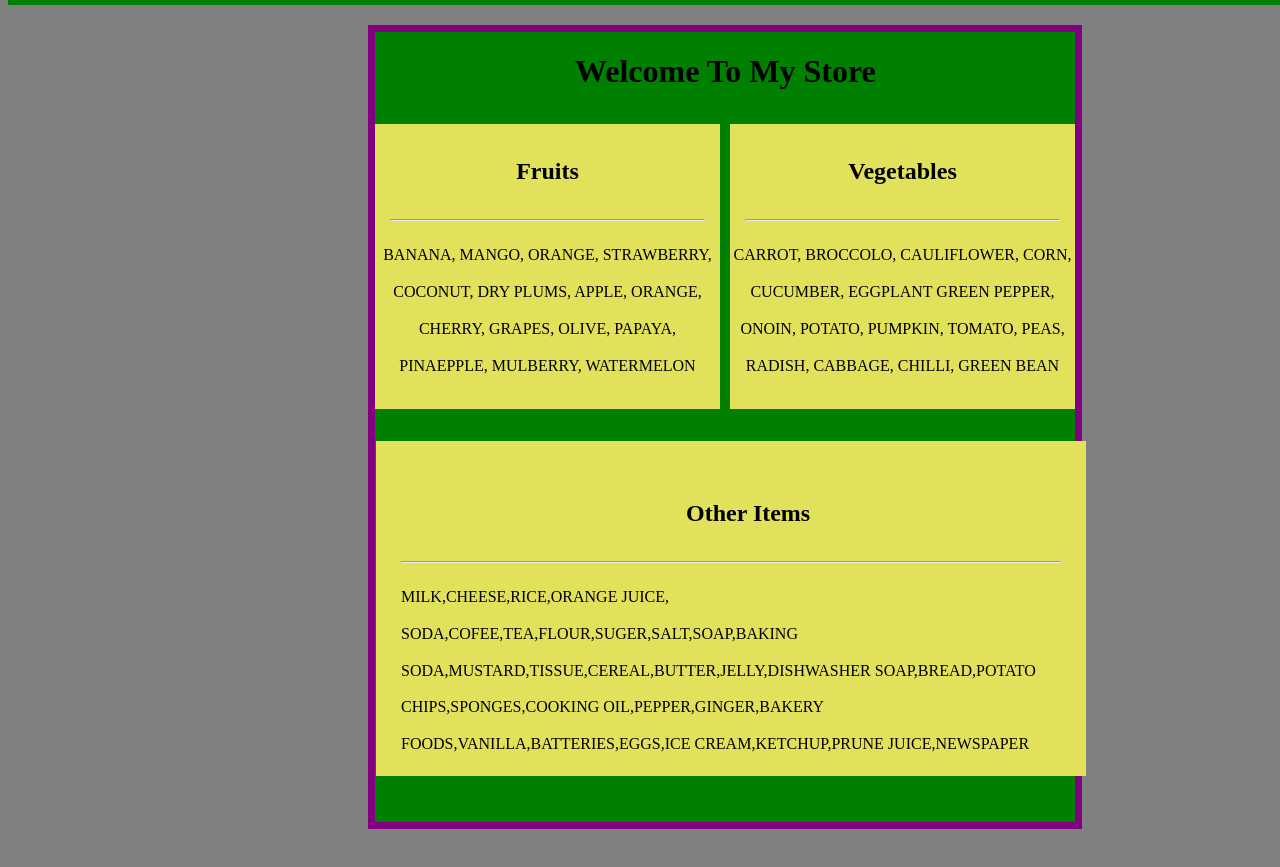
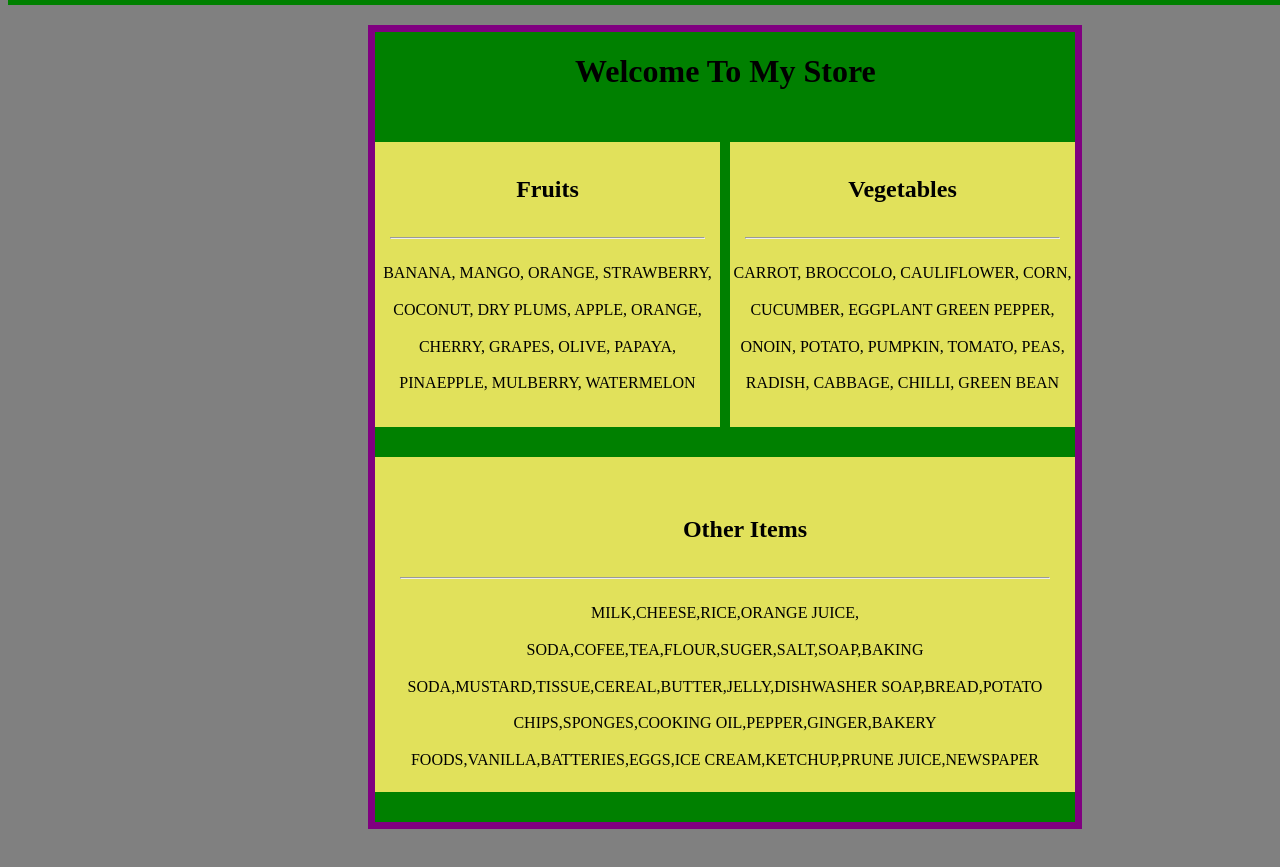
Before and after one commit to raghavkhandelwal11/CSS_Assignment3, a plain HTML site: page index.html in a window 1280 px wide. Shown: the part 1335-2202 px from the top of the page. After the commit the page ends 2164 px from the top, so only its background shows below. Drawn offline with Linux system fonts and the light colour scheme.

Commit message:
two minor changes made

```diff
--- a/index.html
+++ b/index.html
@@ -82,13 +82,15 @@
             <hr class="te">
             <p>CARROT, BROCCOLO, CAULIFLOWER, CORN, CUCUMBER, EGGPLANT GREEN PEPPER, ONOIN, POTATO, PUMPKIN, TOMATO, PEAS, RADISH, CABBAGE, CHILLI, GREEN BEAN</p>
         </div>
+
+        <div class="otherItems">
+            <h2 class="fixIt2">Other Items</h2>
+            <hr>
+            <p>MILK,CHEESE,RICE,ORANGE JUICE, SODA,COFEE,TEA,FLOUR,SUGER,SALT,SOAP,BAKING SODA,MUSTARD,TISSUE,CEREAL,BUTTER,JELLY,DISHWASHER SOAP,BREAD,POTATO CHIPS,SPONGES,COOKING OIL,PEPPER,GINGER,BAKERY FOODS,VANILLA,BATTERIES,EGGS,ICE CREAM,KETCHUP,PRUNE JUICE,NEWSPAPER</p>
+        </div>
     </div>
 
-    <div class="otherItems">
-        <h2 class="fixIt2">Other Items</h2>
-        <hr>
-        <p>MILK,CHEESE,RICE,ORANGE JUICE, SODA,COFEE,TEA,FLOUR,SUGER,SALT,SOAP,BAKING SODA,MUSTARD,TISSUE,CEREAL,BUTTER,JELLY,DISHWASHER SOAP,BREAD,POTATO CHIPS,SPONGES,COOKING OIL,PEPPER,GINGER,BAKERY FOODS,VANILLA,BATTERIES,EGGS,ICE CREAM,KETCHUP,PRUNE JUICE,NEWSPAPER</p>
-    </div>
+
 
 </body>
 </html>
--- a/style.css
+++ b/style.css
@@ -5,7 +5,7 @@ body {
 .topBox {
     text-align: center;
     position: relative;
-    left: 350px;
+    left: 525px;
     height: 160px;
     width: 400px;
     background: white;
@@ -111,26 +111,26 @@ body {
     width: 345px;
     height: 285px;
     line-height: 2.3;
-    position: relative;
-    bottom: 200px;
+    /* position: relative;
+    bottom: 200px; */
 
 }
 
 .otherItems {
     background-color: rgb(225, 225, 91);
-    width: 660px;
+    width: 650px;
     height: 285px;
-    position: relative;
+    /* position: relative;
     bottom: 368px;
-    left: 368px;
+    left: 368px; */
     padding: 25px;
-
     line-height: 2.3;
 
 }
 
 .fixIt2 {
-    margin-left: 285px;
+    text-align: center;
+    margin-left: 40px;
 }
 
 .te {
```
